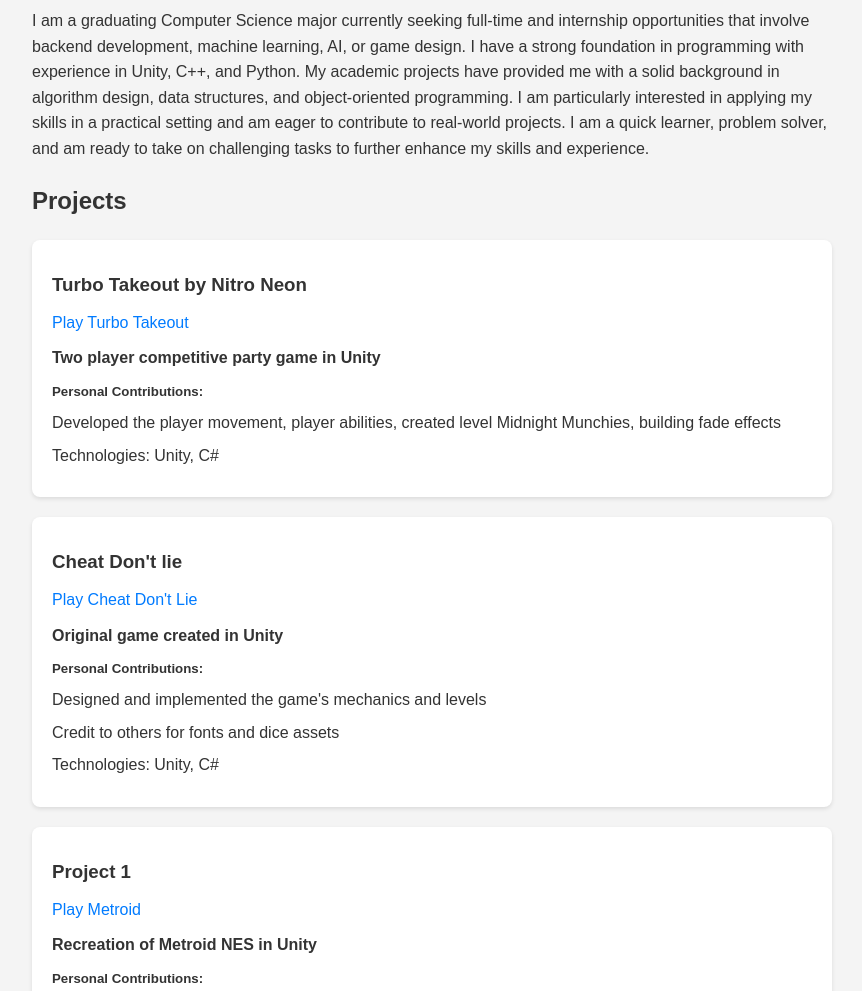
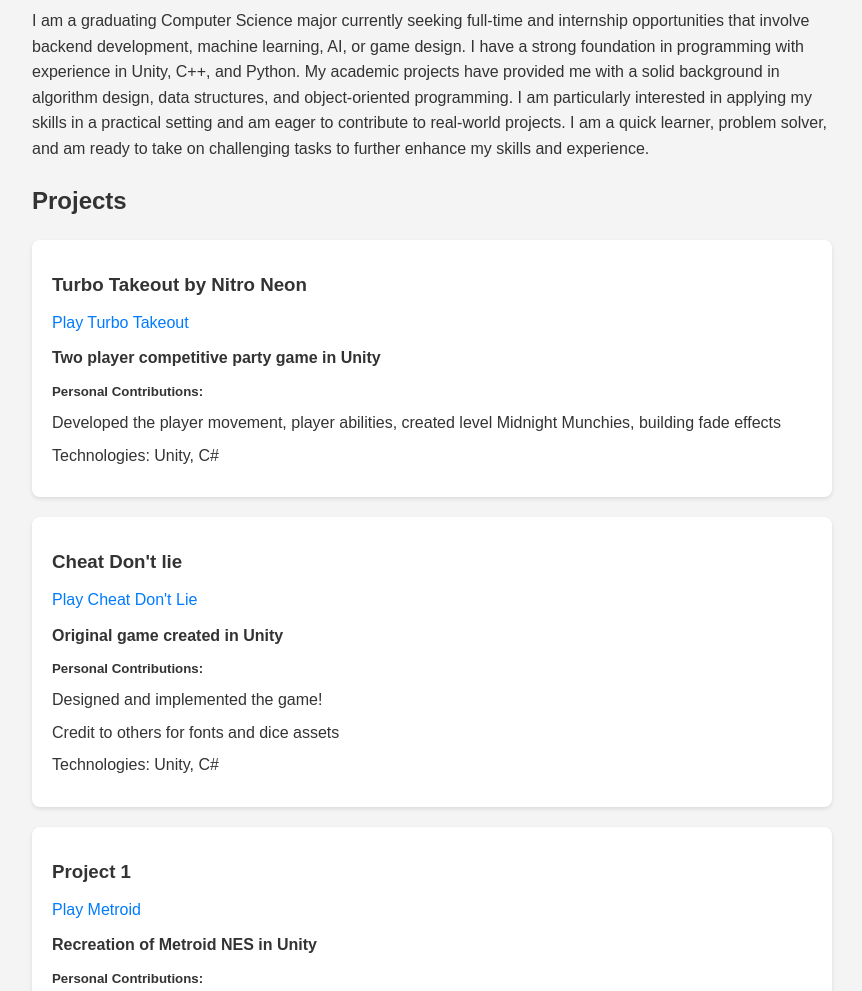
Before and after one commit to karl-xu-yan/karlPortfolio, a plain HTML site: page index.html in a window 1280 px wide. Shown: the part 106-1097 px from the top of the page, without its empty margins (208-1070 px from the left). Drawn offline with Linux system fonts and the light colour scheme.

Commit message:
Cheat Don't Lie description modified

```diff
--- a/index.html
+++ b/index.html
@@ -28,7 +28,7 @@
     <a href="https://karlyan.itch.io/cheat-dont-lie">Play Cheat Don't Lie</a>
     <h4>Original game created in Unity</h4>
     <h5>Personal Contributions:</h5>
-    <p>Designed and implemented the game's mechanics and levels</p>
+    <p>Designed and implemented the game!</p>
     <p>Credit to others for fonts and dice assets</p>
     <p>Technologies: Unity, C#</p>
   </div>
```
